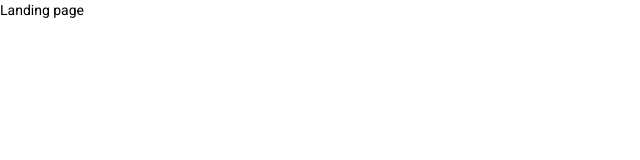
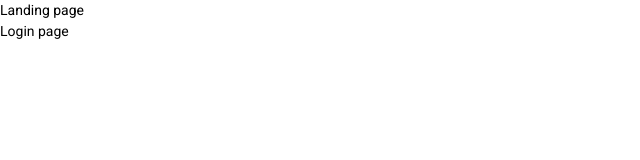
Before and after one commit to abdullahi-mohammed/kwasu-medics, a React (Vite) app: page / in a window 1280 px wide. Shown: the top 160 px of the page, without its empty margins (0-640 px from the left). Built offline with nearby package versions, Linux system fonts and the light colour scheme.

Commit message:
create components folder & start login page

```diff
--- a/src/pages/home/Home.jsx
+++ b/src/pages/home/Home.jsx
@@ -1,11 +1,12 @@
-import React from 'react'
+import React from "react";
+import { Link } from "react-router-dom";
+const Home = () => {
+  return (
+    <div>
+      <p> Landing page</p>
+      <Link to="/login">Login page</Link>
+    </div>
+  );
+};
 
-const Home = () => {
-    return (
-        <div>
-            Landing page
-        </div>
-    )
-}
-
-export default Home
+export default Home;
```
Also changed, not shown: src/components/login/logos/logos.jsx (added, +7 -0 lines).
